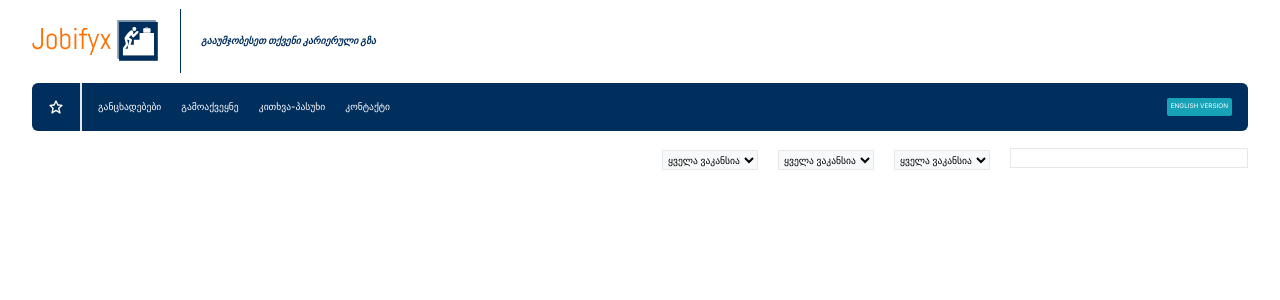
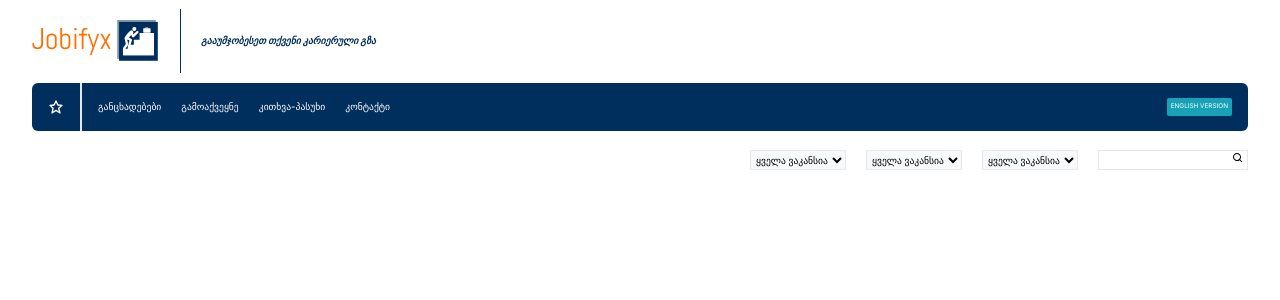
Before and after one commit to sandro21-glitch/jobifyx, a React (Vite) app: page / in a window 1280 px wide. Shown: the top 300 px of the page. Built offline with nearby package versions, Linux system fonts and the light colour scheme.

Commit message:
update InputFilter.tsx

```diff
--- a/src/features/filters/filterTypes/InputFilter.tsx
+++ b/src/features/filters/filterTypes/InputFilter.tsx
@@ -1,12 +1,17 @@
+import { BiSearch } from "react-icons/bi";
+
 const InputFilter = () => {
   return (
-    <div>
+    <div className="relative">
       <label htmlFor="search"></label>
       <input
         type="text"
         id="search"
-        className="border outline-none px-[1px] h-[20px]"
+        className="border outline-none px-[2px] text-[10px] h-[20px]"
       />
+       <button className="absolute right-1 top-1/2 transform -translate-y-1/2">
+        <BiSearch className="size-3" />
+      </button>
     </div>
   );
 };
```
